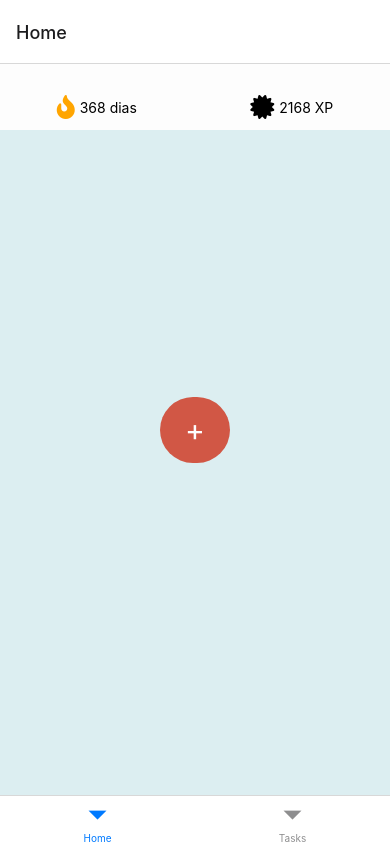
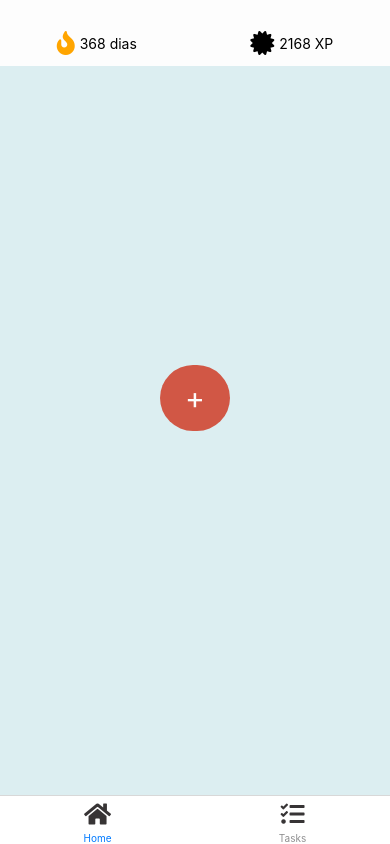
Before and after one commit to fmacedosantos/Yourself, a React Native app: screen /Home in a window 390 px wide. Built offline with nearby package versions, Linux system fonts and the light colour scheme.

Commit message:
Adicionando ícones e escondendo o header

```diff
--- a/src/routes/bottom-tabs.routes.tsx
+++ b/src/routes/bottom-tabs.routes.tsx
@@ -1,14 +1,31 @@
 import { createBottomTabNavigator } from "@react-navigation/bottom-tabs";
 import { Home } from "../screens/Home";
 import { Tasks } from "../screens/Tasks";
+
+import FontAwesome5 from '@expo/vector-icons/FontAwesome5';
+import { COLORS } from "../constants/colors";
 
 const {Navigator, Screen} = createBottomTabNavigator()
 
 export function BottomTabRoutes(){
     return(
         <Navigator>
-            <Screen name="Home" component={Home}/>
-            <Screen name="Tasks" component={Tasks}/>
+            <Screen name="Home" component={Home}
+                options={{
+                    headerShown: false,
+                    tabBarIcon: ({color, size}) => (
+                        <FontAwesome5 name="home" size={24} color={COLORS.BLACK} />
+                    )
+                }}
+            />
+            <Screen name="Tasks" component={Tasks}
+                options={{
+                    headerShown: false,
+                    tabBarIcon: ({color, size}) => (
+                        <FontAwesome5 name="tasks" size={24} color={COLORS.BLACK} />
+                    )
+                }}
+            />
         </Navigator>
     )
 }
```
